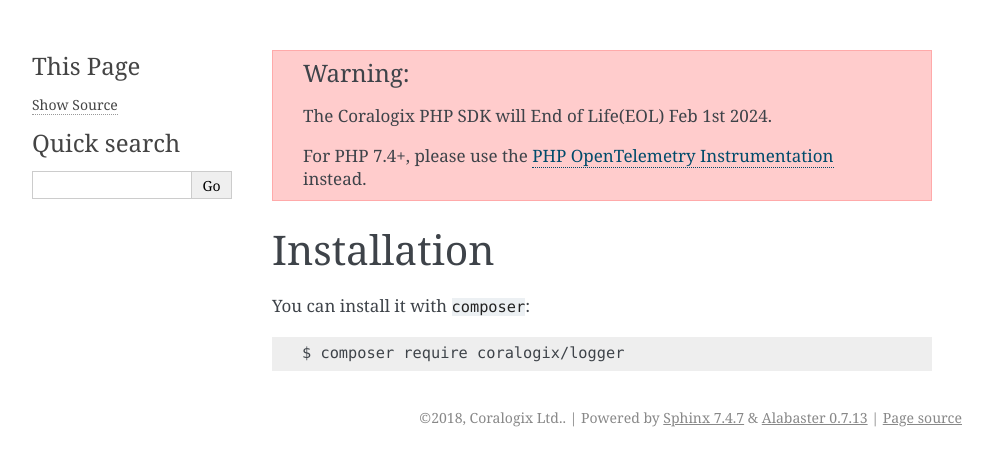
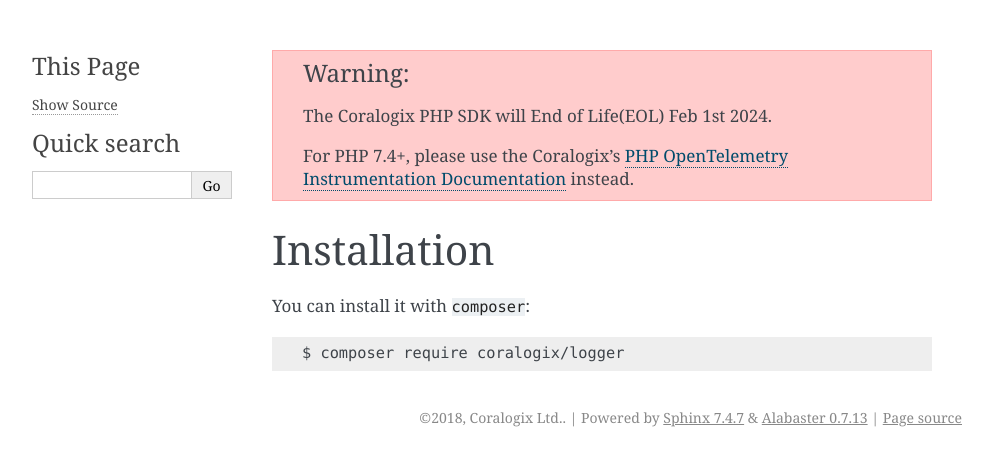
Before and after one commit to coralogix/php-coralogix-sdk, a Sphinx documentation site: the page built from docs/Install.rst, in a window 1280 px wide. Shown: the top 466 px of the page, without its empty margins (148-1141 px from the left). Built offline with Sphinx 7.4.7, drawn with Linux system fonts in a browser that asks for light colours.

Commit message:
make nice

```diff
--- a/docs/conf.py
+++ b/docs/conf.py
@@ -27,5 +27,5 @@
 .. warning::
    | The Coralogix PHP SDK will End of Life(EOL) Feb 1st 2024.
 
-   | For PHP 7.4+, please use the `PHP OpenTelemetry Instrumentation <https://coralogix.com/docs/php-opentelemetry-instrumentation/>`_ instead.
+   | For PHP 7.4+, please use the Coralogix's `PHP OpenTelemetry Instrumentation Documentation <https://coralogix.com/docs/php-opentelemetry-instrumentation/>`_ instead.
 """
--- a/docs/index.rst
+++ b/docs/index.rst
@@ -1,10 +1,5 @@
 Coralogix PHP SDK
 =================
-
-.. image:: http://res.cloudinary.com/coralogix/image/upload/v1482035757/logos_yjmwij.png
-    :target: https://coralogix.com/integrations/coralogix-php-integration/
-    :alt: Coralogix PHP SDK
-    :align: left
 
 This package provides logging suites for PHP integrated with `Coralogix` logs analytics platform.
 
```
